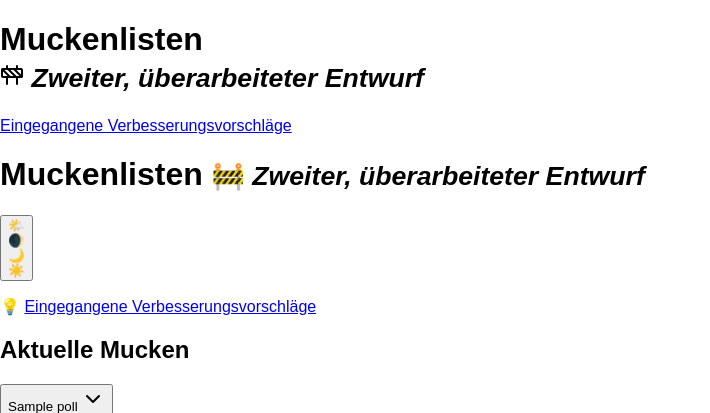
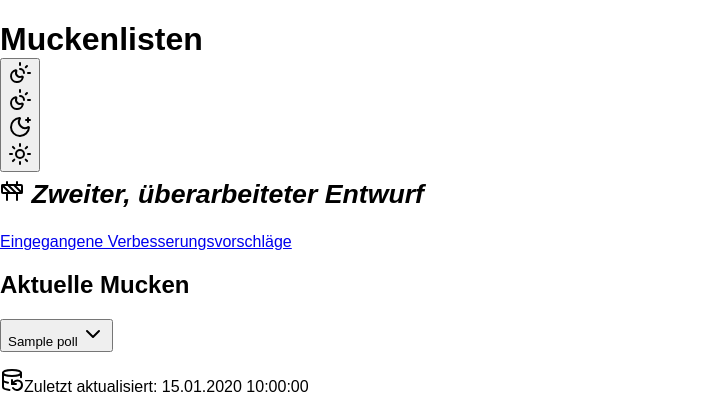
Before and after one commit to AkaBlas/akalisten, a Python web app: template akalisten/templates/lotsude/index.j2 in a window 1280 px wide. Shown: the top 413 px of the page, without its empty margins (0-710 px from the left). Run offline with Jinja, Linux system fonts and the light colour scheme; the template is opened without the code that fills it: most values are stand-ins (such as "Sample title", 1, 10 or a date in 2020).

Commit message:
Use Icons and slightly header layout

```diff
--- a/akalisten/templates/lotsude/index.j2
+++ b/akalisten/templates/lotsude/index.j2
@@ -11,20 +11,23 @@
 <body>
     <div class="wrapper">
         <div class="content">
-            <h1>Muckenlisten<br><small class="icon-text"><i data-lucide="construction" class="lucide-icon"></i> <i>Zweiter, überarbeiteter Entwurf</i></small></h1>
-    <p class="icon-text"><i data-lucide="github" class="lucide-icon"></i> <a href="https://github.com/AkaBlas/akalisten/issues">Eingegangene Verbesserungsvorschläge</a></p>
         <header>
-            <h1>Muckenlisten <small>🚧 <i>Zweiter, überarbeiteter Entwurf</i></small></h1>
-            <div class="color-scheme-toggle-container">
-                <button class="color-scheme-toggle">
-                    <div class="color-scheme-icon-when-auto-light">🌤️</div>
-                    <div class="color-scheme-icon-when-auto-dark">🌒</div>
-                    <div class="color-scheme-icon-when-dark">🌙</div>
-                    <div class="color-scheme-icon-when-light">☀️</div>
-                </button>
-            </div>
+            <h1>
+                <div class="vcenter-flex">
+                    Muckenlisten
+                    <div class="color-scheme-toggle-container">
+                        <button class="color-scheme-toggle">
+                            <div class="color-scheme-icon-when-auto-light"><i data-lucide="sun-moon" class="lucide-icon"></i></div>
+                            <div class="color-scheme-icon-when-auto-dark"><i data-lucide="sun-moon" class="lucide-icon"></i></div>
+                            <div class="color-scheme-icon-when-dark"><i data-lucide="moon-star" class="lucide-icon"></i></div>
+                            <div class="color-scheme-icon-when-light"><i data-lucide="sun" class="lucide-icon"></i></div>
+                        </button>
+                    </div>
+                </div>
+                <small class="icon-text"><i data-lucide="construction" class="lucide-icon"></i> <i>Zweiter, überarbeiteter Entwurf</i></small>
+            </h1>
         </header>
-        <p>💡 <a href="https://github.com/AkaBlas/akalisten/issues">Eingegangene Verbesserungsvorschläge</a></p>
+        <p class="icon-text"><i data-lucide="github" class="lucide-icon"></i> <a href="https://github.com/AkaBlas/akalisten/issues">Eingegangene Verbesserungsvorschläge</a></p>
         <h2>Aktuelle Mucken</h2>
             <div class="mucken">
                 {% for poll in polls.values() %}
--- a/akalisten/templates/lotsude/style.css
+++ b/akalisten/templates/lotsude/style.css
@@ -133,12 +133,14 @@ select:hover {
 .content {
     flex: 1;
 }
-header {
+.vcenter-flex {
     display: flex;
+    align-items: center;
+}
+header div.vcenter-flex {
     gap: 0 25px;
     justify-content: space-between;
     flex-wrap: wrap-reverse;
-    align-items: center;
 }
 header.hidden {
     display: none;
```
